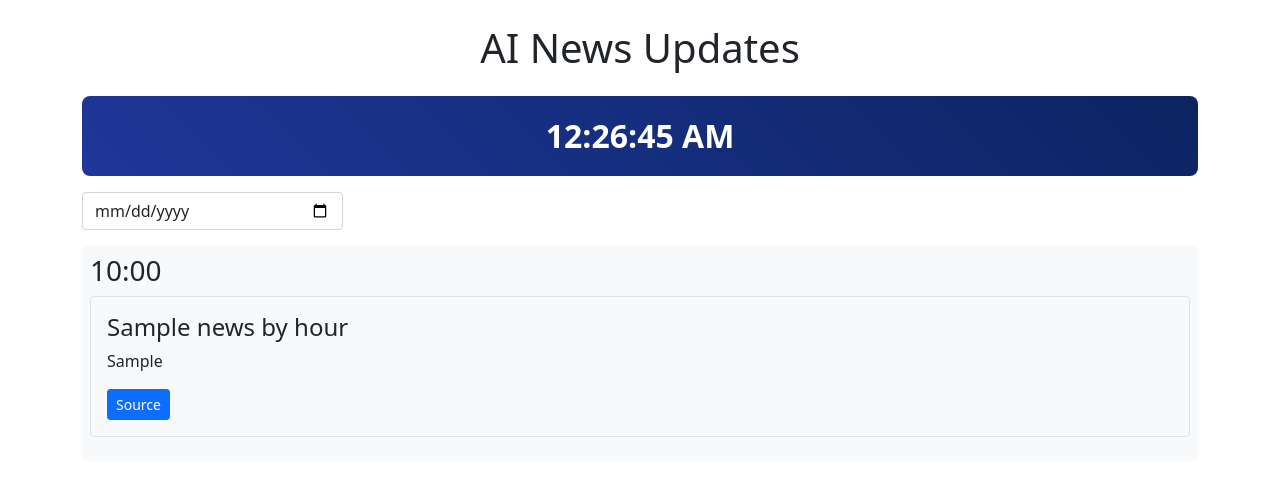
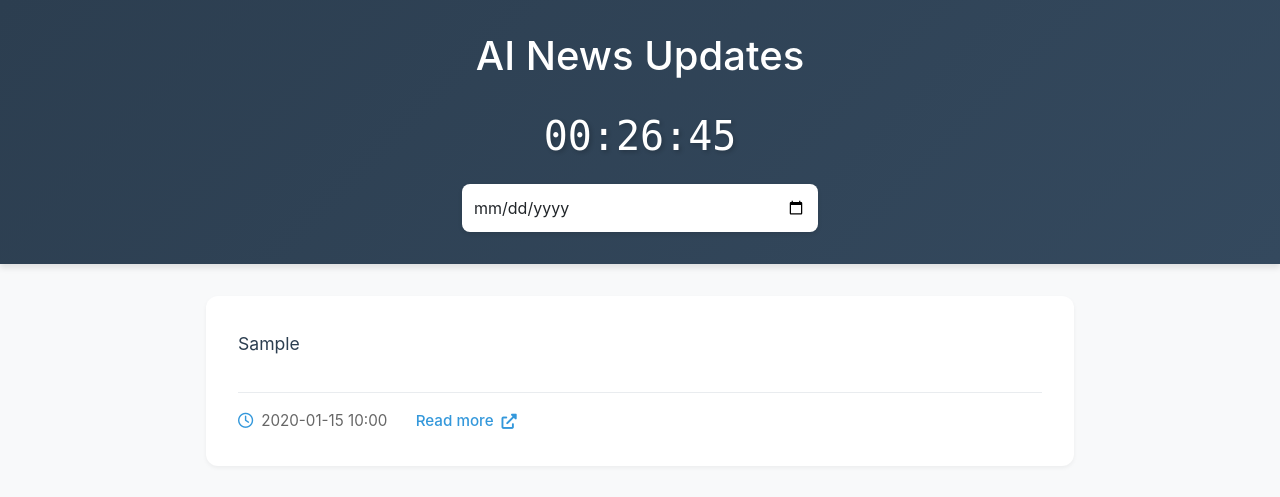
Before and after one commit to TrungKiencding/NM-Stalk, a Flask app: template templates/index.html in a window 1280 px wide. Shown: the top 497 px of the page. Run offline with Flask 3, Linux system fonts and the light colour scheme; the template is opened without the code that fills it: most values are stand-ins (such as "Sample title", 1, 10 or a date in 2020).

Commit message:
Update prompt for agent summarize, and adding more layout for interface

```diff
--- a/app.py
+++ b/app.py
@@ -4,12 +4,28 @@ import pandas as pd
 from sqlalchemy import create_engine
 from models.models import DBItem
 from sqlalchemy.orm import sessionmaker
+import markdown2
+import re
 
 app = Flask(__name__)
 
 # Database setup
 engine = create_engine('sqlite:///db.sqlite')
 Session = sessionmaker(bind=engine)
+
+def clean_markdown(text):
+    """Clean markdown text for proper HTML rendering"""
+    if not text:
+        return ""
+    # Convert markdown to HTML
+    html = markdown2.markdown(text, extras=['fenced-code-blocks', 'tables'])
+    return html
+
+def format_tags(tags):
+    """Format tags list into markdown style tags"""
+    if not tags:
+        return []
+    return [f"#{tag}" for tag in tags]
 
 def get_news_data(selected_date=None):
     session = Session()
@@ -35,21 +51,22 @@ def index():
     today = datetime.today()
     news_items = get_news_data(today)
 
-    # Group news by hour
-    news_by_hour = {}
+    # Process each news item
+    processed_items = []
     for item in news_items:
-        hour = item.timestamp.hour
-        if hour not in news_by_hour:
-            news_by_hour[hour] = []
-        news_by_hour[hour] = news_by_hour[hour] + [item]
-
-    # Sort hours in reverse order
-    sorted_hours = sorted(news_by_hour.keys(), reverse=True)
+        processed_item = {
+            'id': item.id,
+            'title': clean_markdown(item.title),
+            'news_snippet': clean_markdown(item.news_snippet),
+            'timestamp': item.timestamp,
+            'url': item.url,
+            'content_tags': format_tags(item.content_tags)
+        }
+        processed_items.append(processed_item)
 
     return render_template(
         'index.html',
-        news_by_hour=news_by_hour,
-        sorted_hours=sorted_hours,
+        news_items=processed_items,
         selected_date=today.strftime('%Y-%m-%d')
     )
 
@@ -62,11 +79,11 @@ def get_news(date):
         # Convert to dictionary for JSON response
         news_data = [{
             'id': item.id,
-            'title': item.title,
-            'news_snippet': item.news_snippet,
+            'title': clean_markdown(item.title),
+            'news_snippet': clean_markdown(item.news_snippet),
             'timestamp': item.timestamp.strftime('%Y-%m-%d %H:%M:%S'),
             'url': item.url,
-            'content_tags': item.content_tags
+            'content_tags': format_tags(item.content_tags)
         } for item in news_items]
 
         return jsonify({
@@ -81,103 +98,5 @@ def get_news(date):
         }), 400
 
 if __name__ == '__main__':
-    # Create templates directory and template file
-    import os
-    if not os.path.exists('templates'):
-        os.makedirs('templates')
-
-    # Create the HTML template
-    template = """
-<!DOCTYPE html>
-<html>
-<head>
-    <title>AI News Updates</title>
-    <link href="https://cdn.jsdelivr.net/npm/bootstrap@5.1.3/dist/css/bootstrap.min.css" rel="stylesheet">
-    <style>
-        .news-item {
-            margin-bottom: 1rem;
-            padding: 1rem;
-            border: 1px solid #dee2e6;
-            border-radius: 0.25rem;
-        }
-        .time-block {
-            background: #f8f9fa;
-            padding: 0.5rem;
-            margin: 1rem 0;
-            border-radius: 0.25rem;
-        }
-        .realtime-clock {
-            font-size: 2rem;
-            font-weight: bold;
-            text-align: center;
-            padding: 1rem;
-            background: linear-gradient(45deg, #1e3799, #0c2461);
-            color: white;
-            border-radius: 0.5rem;
-            margin: 1rem 0;
-        }
-    </style>
-</head>
-<body>
-    <div class="container mt-4">
-        <h1 class="text-center mb-4">AI News Updates</h1>
-
-        <div class="realtime-clock" id="clock"></div>
-
-        <div class="row">
-            <div class="col-md-3">
-                <input type="date" class="form-control" id="dateSelector" value="{{ selected_date }}">
-            </div>
-        </div>
-
-        <div id="newsContent">
-            {% if news_by_hour %}
-                {% for hour in sorted_hours %}
-                    <div class="time-block">
-                        <h3>{{ '%02d:00'|format(hour) }}</h3>
-                        {% for item in news_by_hour[hour] %}
-                            <div class="news-item">
-                                <h4>{{ item.title }}</h4>
-                                <p>{{ item.news_snippet }}</p>
-                                {% if item.url %}
-                                    <a href="{{ item.url }}" target="_blank" class="btn btn-sm btn-primary">Source</a>
-                                {% endif %}
-                            </div>
-                        {% endfor %}
-                    </div>
-                {% endfor %}
-            {% else %}
-                <div class="alert alert-info">No news articles found for this date.</div>
-            {% endif %}
-        </div>
-    </div>
-
-    <script>
-        // Update clock
-        function updateClock() {
-            const now = new Date();
-            document.getElementById('clock').textContent = now.toLocaleTimeString();
-        }
-        setInterval(updateClock, 1000);
-        updateClock();
-
-        // Handle date selection
-        document.getElementById('dateSelector').addEventListener('change', function(e) {
-            fetch('/api/news/' + e.target.value)
-                .then(response => response.json())
-                .then(data => {
-                    if (data.status === 'success') {
-                        location.reload();
-                    }
-                });
-        });
-    </script>
-</body>
-</html>
-    """
-
-    with open('templates/index.html', 'w') as f:
-        f.write(template)
-
     # Run the Flask app
     app.run(debug=True, port=5000)
--- a/prompts.py
+++ b/prompts.py
@@ -71,19 +71,17 @@ Your task is to generate a concise news article in {language} based on the input
   • A level-1 title (the article headline)
   • A bolded one-sentence summary
   • A rewritten snippet (1–2 paragraphs) that faithfully covers the full content
-  • A “Read more” link to the source URL
   • A tag that is relevant to the content
 Inputs:
   • title: {title}
   • summary: {summary}
   • Text: {text}
-  • url: {url}
   • tag: {tag}
 Requirements:
   – The snippet must be newly written (not copied verbatim).
   – Cover all key points from Text.
   – Keep it concise (1–2 paragraphs).
-  – Append a Markdown link labeled “Read more” pointing to url.
+
   - No need to rewrite the tag, the title and summary.
 Example Output (Markdown):
 # Qwen2.5-VL: A New Multimodal Open-Source Model
@@ -92,7 +90,6 @@ Example Output (Markdown):
 **Snippet:**
 QwenLM’s new Qwen2.5-VL package merges state-of-the-art vision and language capabilities into a single open-source framework. Designed for quick setup, it delivers top performance on benchmarks such as image captioning and visual question answering, and offers seamless access via Python APIs. With thorough documentation and step-by-step installation guides, developers can clone the repo, install dependencies, and start experimenting in minutes.
 
-[Read more](https://github.com/QwenLM/Qwen2.5-VL)
 
 **Tag:** LLMs, Vision-Language Models, Open-Source Models, Multimodal Models, Computer Vision
 """
--- a/requirements.txt
+++ b/requirements.txt
@@ -8,3 +8,4 @@ scikit-learn==1.6.1
 langgraph==0.4.7
 sqlalchemy==2.0.41
 streamlit==1.45.1
+markdown2==2.5.3
--- a/templates/index.html
+++ b/templates/index.html
@@ -1,73 +1,233 @@
-
 <!DOCTYPE html>
 <html>
 <head>
     <title>AI News Updates</title>
-    <link href="https://cdn.jsdelivr.net/npm/bootstrap@5.1.3/dist/css/bootstrap.min.css" rel="stylesheet">
+    <link href="https://cdn.jsdelivr.net/npm/bootstrap@5.3.0/dist/css/bootstrap.min.css" rel="stylesheet">
+    <link href="https://cdnjs.cloudflare.com/ajax/libs/font-awesome/6.0.0/css/all.min.css" rel="stylesheet">
     <style>
-        .news-item {
+        :root {
+            --primary-color: #2c3e50;
+            --secondary-color: #34495e;
+            --accent-color: #3498db;
+            --text-color: #2c3e50;
+            --bg-color: #f8f9fa;
+            --code-bg: #f7f9fa;
+            --blockquote-border: #e9ecef;
+        }
+
+        body {
+            font-family: 'Inter', -apple-system, BlinkMacSystemFont, sans-serif;
+            background-color: var(--bg-color);
+            color: var(--text-color);
+            line-height: 1.6;
+        }
+
+        .header {
+            background: linear-gradient(135deg, var(--primary-color), var(--secondary-color));
+            padding: 2rem 0;
+            margin-bottom: 2rem;
+            color: white;
+            box-shadow: 0 4px 6px rgba(0, 0, 0, 0.1);
+        }
+
+        .realtime-clock {
+            font-family: 'JetBrains Mono', monospace;
+            font-size: 2.5rem;
+            font-weight: 300;
+            text-align: center;
+            color: white;
+            margin: 1rem 0;
+            text-shadow: 2px 2px 4px rgba(0, 0, 0, 0.2);
+        }
+
+        .date-selector {
+            background: white;
+            border: none;
+            padding: 0.75rem;
+            border-radius: 8px;
+            box-shadow: 0 2px 4px rgba(0, 0, 0, 0.1);
+            transition: all 0.3s ease;
+        }
+
+        .news-container {
+            max-width: 900px;
+            margin: 0 auto;
+            padding: 0 1rem;
+        }
+
+        .news-card {
+            background: white;
+            border-radius: 12px;
+            padding: 2rem;
+            margin-bottom: 2rem;
+            box-shadow: 0 2px 4px rgba(0, 0, 0, 0.05);
+        }
+
+        .news-content {
+            color: var(--text-color);
+            font-size: 1.1rem;
+            line-height: 1.8;
+        }
+
+        .news-content h1,
+        .news-content h2,
+        .news-content h3,
+        .news-content h4,
+        .news-content h5,
+        .news-content h6 {
+            color: var(--primary-color);
+            margin-top: 0;
             margin-bottom: 1rem;
+            font-weight: 700;
+        }
+
+        .news-content h1 {
+            font-size: 2rem;
+            padding-bottom: 0.5rem;
+            border-bottom: 2px solid var(--blockquote-border);
+        }
+
+        .news-content p {
+            margin-bottom: 1.2rem;
+        }
+
+        .news-content blockquote {
+            border-left: 4px solid var(--blockquote-border);
+            margin: 1.5rem 0;
+            padding: 0.5rem 0 0.5rem 1.5rem;
+            color: #666;
+        }
+
+        .news-content pre,
+        .news-content code {
+            background: var(--code-bg);
+            padding: 0.2rem 0.4rem;
+            border-radius: 4px;
+            font-family: 'JetBrains Mono', monospace;
+            font-size: 0.9em;
+        }
+
+        .news-content pre {
             padding: 1rem;
-            border: 1px solid #dee2e6;
-            border-radius: 0.25rem;
+            margin: 1rem 0;
+            overflow-x: auto;
         }
-        .time-block {
-            background: #f8f9fa;
-            padding: 0.5rem;
+
+        .news-content pre code {
+            padding: 0;
+            background: none;
+        }
+
+        .news-content img {
+            max-width: 100%;
+            height: auto;
+            border-radius: 8px;
             margin: 1rem 0;
-            border-radius: 0.25rem;
         }
-        .realtime-clock {
-            font-size: 2rem;
-            font-weight: bold;
-            text-align: center;
-            padding: 1rem;
-            background: linear-gradient(45deg, #1e3799, #0c2461);
-            color: white;
-            border-radius: 0.5rem;
-            margin: 1rem 0;
+
+        .news-meta {
+            margin-top: 2rem;
+            padding-top: 1rem;
+            border-top: 1px solid var(--blockquote-border);
+            font-size: 0.95rem;
+            color: #666;
+        }
+
+        .meta-item {
+            display: inline-flex;
+            align-items: center;
+            margin-right: 1.5rem;
+        }
+
+        .meta-item i {
+            margin-right: 0.5rem;
+            color: var(--accent-color);
+        }
+
+        .source-link {
+            display: inline-flex;
+            align-items: center;
+            color: var(--accent-color);
+            text-decoration: none;
+            font-weight: 500;
+            transition: all 0.2s ease;
+        }
+
+        .source-link:hover {
+            color: var(--primary-color);
+        }
+
+        .source-link i {
+            margin-left: 0.5rem;
+        }
+
+        @media (max-width: 768px) {
+            .news-card {
+                padding: 1.5rem;
+            }
+
+            .news-content h1 {
+                font-size: 1.5rem;
+            }
+
+            .meta-item {
+                display: block;
+                margin-bottom: 0.5rem;
+            }
         }
     </style>
 </head>
 <body>
-    <div class="container mt-4">
+    <div class="header">
+        <div class="container">
             <h1 class="text-center mb-4">AI News Updates</h1>
-
             <div class="realtime-clock" id="clock"></div>
-
-        <div class="row">
-            <div class="col-md-3">
-                <input type="date" class="form-control" id="dateSelector" value="{{ selected_date }}">
+            <div class="row justify-content-center">
+                <div class="col-md-4">
+                    <input type="date" class="form-control date-selector" id="dateSelector" value="{{ selected_date }}">
+                </div>
+            </div>
         </div>
     </div>
 
-        <div id="newsContent">
-            {% if news_by_hour %}
-                {% for hour in sorted_hours %}
-                    <div class="time-block">
-                        <h3>{{ '%02d:00'|format(hour) }}</h3>
-                        {% for item in news_by_hour[hour] %}
-                            <div class="news-item">
-                                <h4>{{ item.title }}</h4>
-                                <p>{{ item.news_snippet }}</p>
+    <div class="news-container">
+        {% if news_items %}
+            {% for item in news_items %}
+                <article class="news-card">
+                    <div class="news-content">
+                        {{ item.news_snippet|safe }}
+                    </div>
+                    <div class="news-meta">
+                        <div class="meta-item">
+                            <i class="far fa-clock"></i>
+                            <span>{{ item.timestamp.strftime('%Y-%m-%d %H:%M') }}</span>
+                        </div>
                         {% if item.url %}
-                                    <a href="{{ item.url }}" target="_blank" class="btn btn-sm btn-primary">Source</a>
+                            <div class="meta-item">
+                                <a href="{{ item.url }}" target="_blank" class="source-link">
+                                    Read more <i class="fas fa-external-link-alt"></i>
+                                </a>
+                            </div>
                         {% endif %}
                     </div>
-                        {% endfor %}
-                    </div>
+                </article>
             {% endfor %}
         {% else %}
             <div class="alert alert-info">No news articles found for this date.</div>
         {% endif %}
-        </div>
     </div>
 
     <script>
         // Update clock
         function updateClock() {
             const now = new Date();
-            document.getElementById('clock').textContent = now.toLocaleTimeString();
+            const options = {
+                hour: '2-digit',
+                minute: '2-digit',
+                second: '2-digit',
+                hour12: false
+            };
+            document.getElementById('clock').textContent = now.toLocaleTimeString([], options);
         }
         setInterval(updateClock, 1000);
         updateClock();
```
Lines whose indentation alone changed are shown as unchanged.
